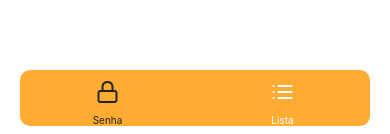
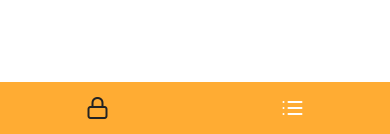
Before and after one commit to ViniciusKuchnir/passwords, a React Native app: screen / in a window 390 px wide. Shown: the part 698-832 px from the top of the page. Built offline with nearby package versions, Linux system fonts and the light colour scheme.

Commit message:
Alterações TabBar

```diff
--- a/src/views/routes.js
+++ b/src/views/routes.js
@@ -18,15 +18,10 @@
             tabBarActiveTintColor: "#232323",
             tabBarInactiveTintColor: "#FFF",
             tabBarStyle:{
-                position: "absolute",
                 backgroundColor: "#FFAC33",
-                borderRadius: 10,
                 borderTopWidth: 0,
                 elevation: 0,
-                height: 56,
-                left: 20,
-                right: 20,
-                bottom: 20,
+                height: 64,
             }
         }}
       >
```
